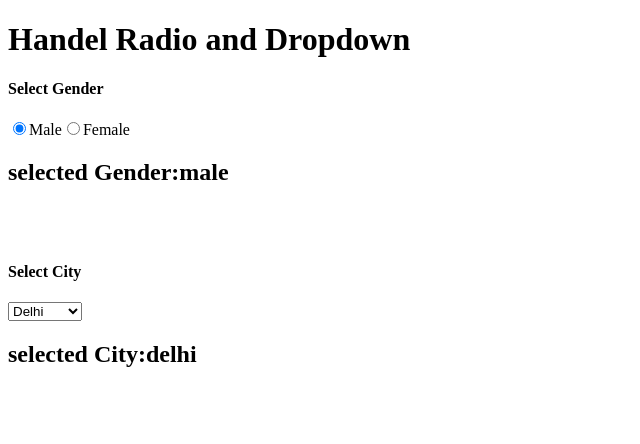
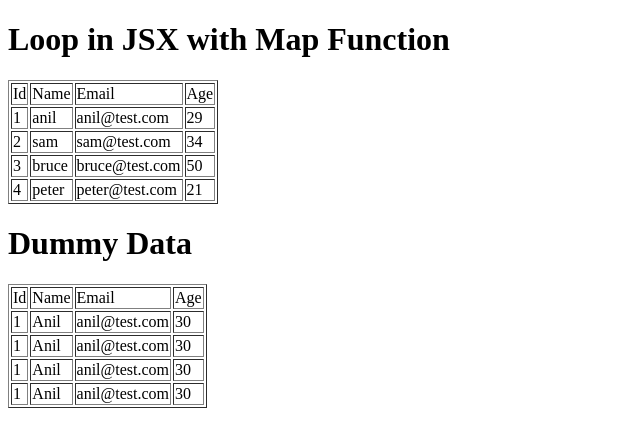
Before and after one commit to mukesh-raika/React, a React (Vite) app: page / in a window 1280 px wide. Shown: the top 444 px of the page, without its empty margins (0-640 px from the left). Built offline with nearby package versions, Linux system fonts and the light colour scheme.

Commit message:
loop in Jsx  with map function

```diff
--- a/src/App.jsx
+++ b/src/App.jsx
@@ -1,31 +1,98 @@
 
-import { useState } from "react";
-function App() {
+function App(){
 
-  const [gender,setGender]=useState('male');
-  const [city,setCity]=useState('delhi');
-  return(
-    <div>
-      <h1>Handel Radio and Dropdown</h1>
-      <h4>Select Gender</h4>
-      <input type="radio" onChange={(event)=>setGender(event.target.value)} name="gender" value={"male"}  checked={gender=='male'} id="male" />
-      <label htmlFor="male">Male</label>
-      <input type="radio" onChange={(event)=>setGender(event.target.value)} name="gender" value={"female"} checked={gender=='female'} id="female" />
-       <label htmlFor="female">Female</label>
-       <h2>selected Gender:{gender}</h2>
-       <br />
-       <br />
-       <h4>Select City</h4>
-       <select onChange={(event)=>setCity(event.target.value)} defaultValue={"delhi"}>
-        <option value="noida">Noida</option>
-        <option value="gurgaon">Gurgaon</option>
-         <option value="delhi">Delhi</option>
-       </select>
-       <h2>selected City:{city}</h2>
+  // const userName=['anil','sam','peter','bruce']; Array
 
+   const userData=[
+    {
+      name:'anil',
+      age:'29',
+      email:"anil@test.com",
+      id:1
+    },
+     {
+      name:'sam',
+      age:'34',
+      email:"sam@test.com",
+      id:2
+    },
+     {
+      name:'bruce',
+      age:'50',
+      email:"bruce@test.com",
+      id:3
+    },
+     {
+      name:'peter',
+      age:'21',
+      email:"peter@test.com",
+      id:4
+    }
+   ]
+   return (
+      <div>
+        <h1> Loop in JSX with Map Function</h1>
+        <table border="1">
+    <thead>
+      <tr>
+        <td>Id</td>
+        <td>Name</td>
+        <td>Email</td>
+        <td>Age</td>
+      </tr>
+    </thead>
+    <tbody>
+      {
+        userData.map((user)=>(
+         <tr key={user.id}>
+        <td>{user.id}</td>
+        <td>{user.name}</td>
+        <td>{user.email}</td>
+        <td>{user.age}</td>
+      </tr>
+        ))
+      }
+    </tbody>
+        </table>
 
-    </div>
-  )
+        <h1>Dummy Data</h1>
+        <table border="1">
+          <thead>
+            <tr>
+              <td>Id</td>
+              <td>Name</td>
+              <td>Email</td>
+              <td>Age</td>
+              </tr>
+          </thead>
+          <tbody>
+            <tr>
+              <td>1</td>
+              <td>Anil</td>
+              <td>anil@test.com</td>
+              <td>30</td>
+              </tr>
+              <tr>
+              <td>1</td>
+              <td>Anil</td>
+              <td>anil@test.com</td>
+              <td>30</td>
+              </tr>
+              <tr>
+              <td>1</td>
+              <td>Anil</td>
+              <td>anil@test.com</td>
+              <td>30</td>
+              </tr>
+              <tr>
+              <td>1</td>
+              <td>Anil</td>
+              <td>anil@test.com</td>
+              <td>30</td>
+              </tr>
+          </tbody>
+        </table>
+      </div>
+   )
 }
-
 export default App;
```
